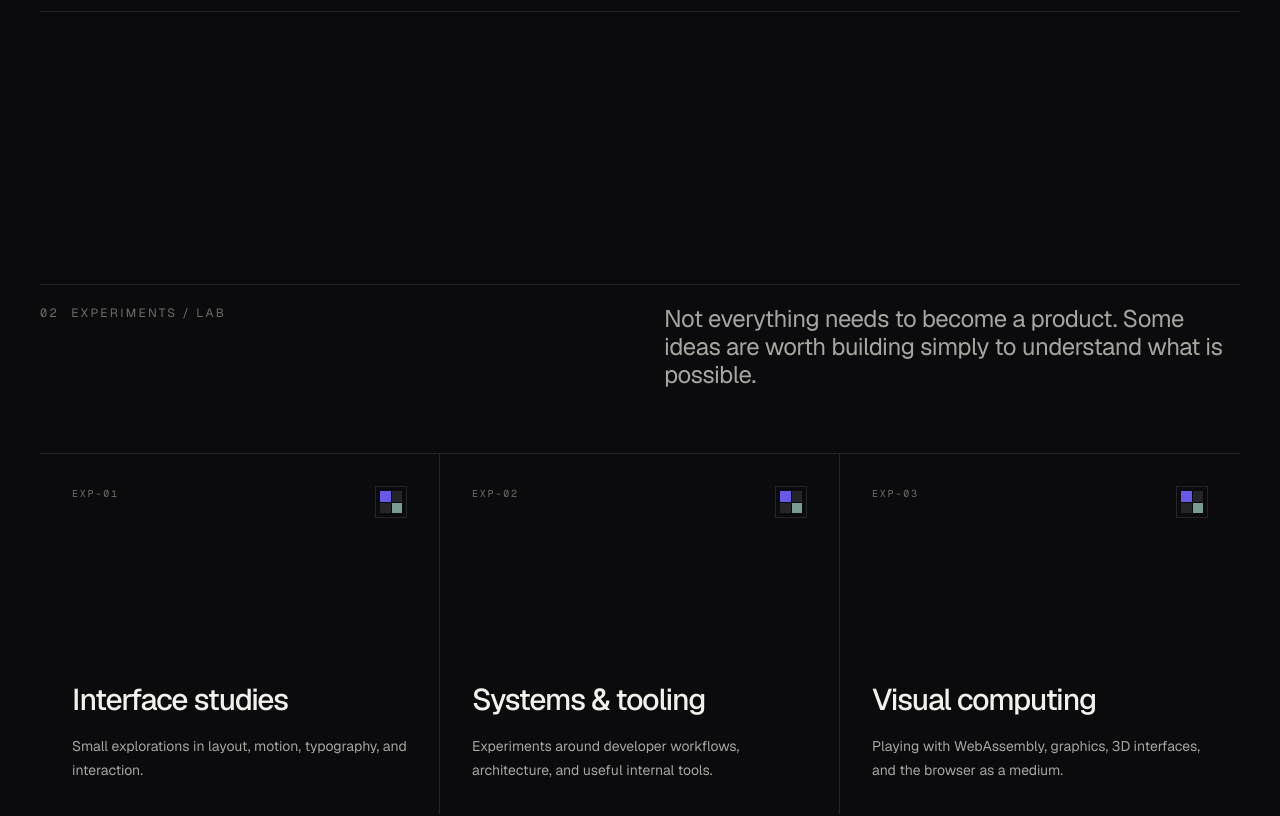
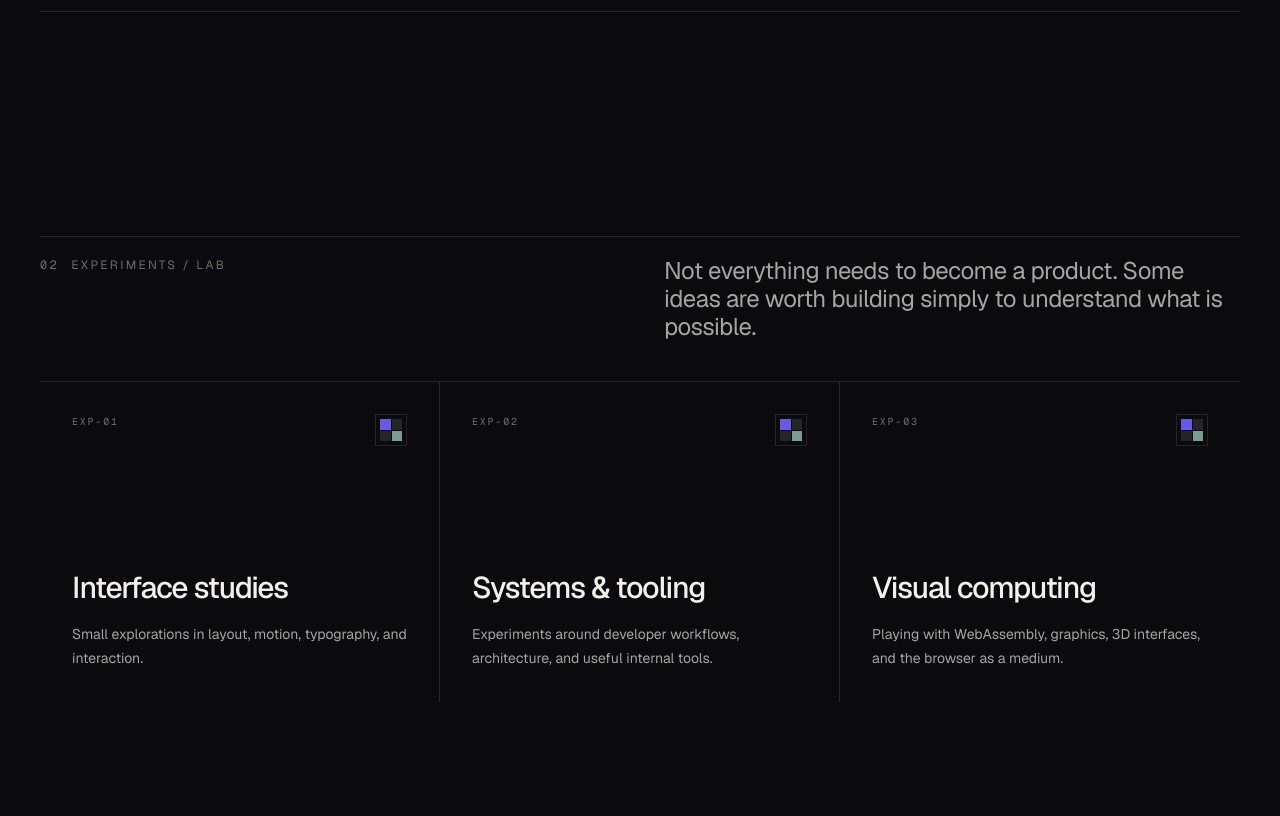
Before and after one commit to inputtext/pixelforge-portfolio, a Next.js app: page / in a window 1280 px wide. Shown: the part 1720-2536 px from the top of the page. Built offline with nearby package versions, Linux system fonts and the light colour scheme.

Commit message:
polish: tighten experiments rhythm

```diff
--- a/components/Experiments.tsx
+++ b/components/Experiments.tsx
@@ -18,9 +18,9 @@ const experiments = [
 
 export default function Experiments() {
   return (
-    <section id="experiments" className="px-6 py-28 md:px-10 md:py-40">
+    <section id="experiments" className="px-6 py-20 md:px-10 md:py-28">
       <div className="mx-auto max-w-[1400px]">
-        <div className="mb-16 flex flex-col justify-between gap-8 border-t border-border pt-5 md:flex-row md:items-start">
+        <div className="mb-10 flex flex-col justify-between gap-8 border-t border-border pt-5 md:flex-row md:items-start">
           <div className="flex items-center gap-3 text-xs uppercase tracking-[0.2em] text-text-muted">
             <span className="font-mono">02</span>
             <span>Experiments / Lab</span>
@@ -36,7 +36,7 @@ export default function Experiments() {
           {experiments.map((experiment, index) => (
             <article
               key={experiment.code}
-              className="group relative min-h-[280px] border-b border-border p-6 md:min-h-[360px] md:border-b-0 md:border-r md:p-8 md:last:border-r-0"
+              className="group relative min-h-[260px] border-b border-border p-6 md:min-h-[320px] md:border-b-0 md:border-r md:p-8 md:last:border-r-0"
             >
               <div className="flex items-start justify-between">
                 <span className="font-mono text-[10px] tracking-[0.18em] text-text-muted">
```
